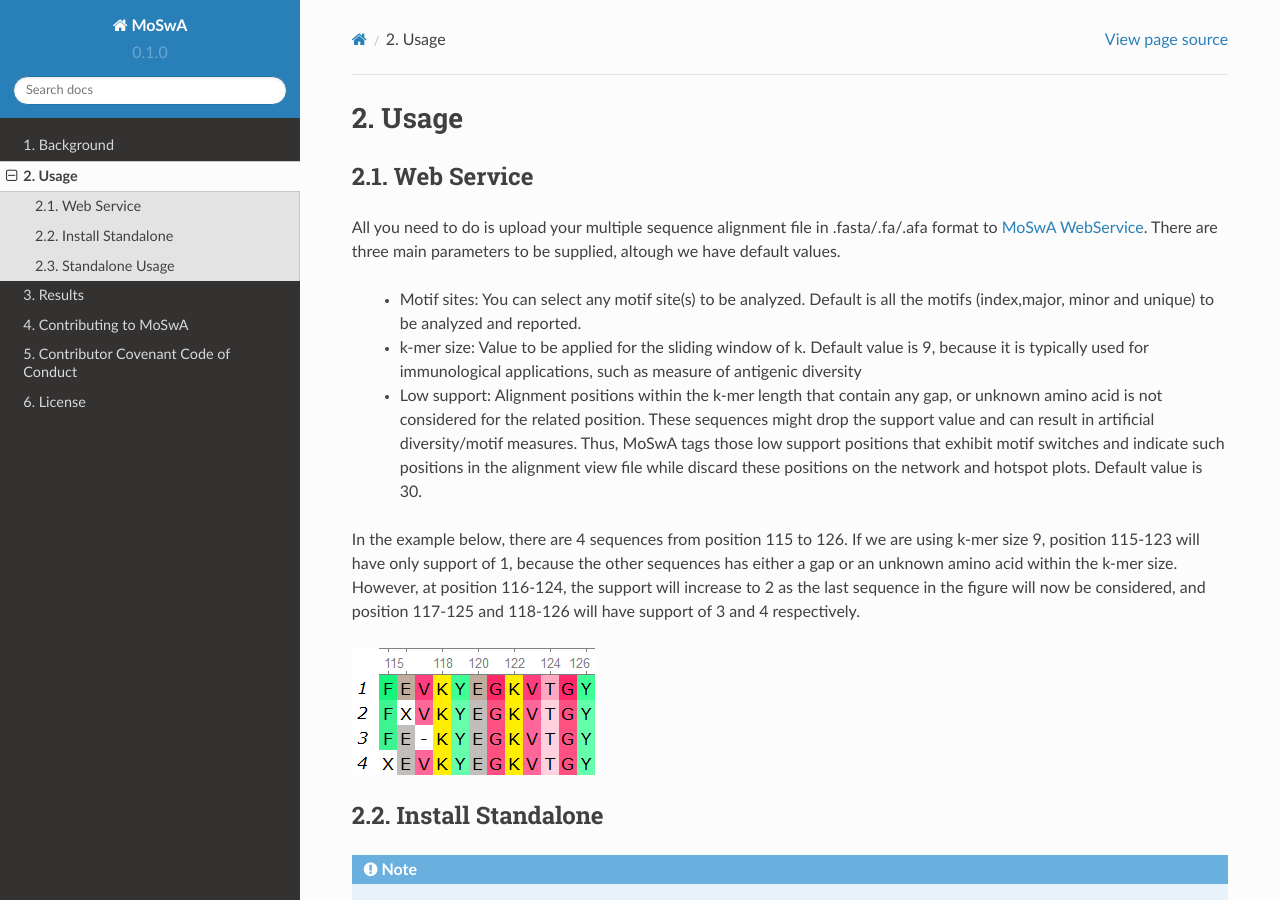
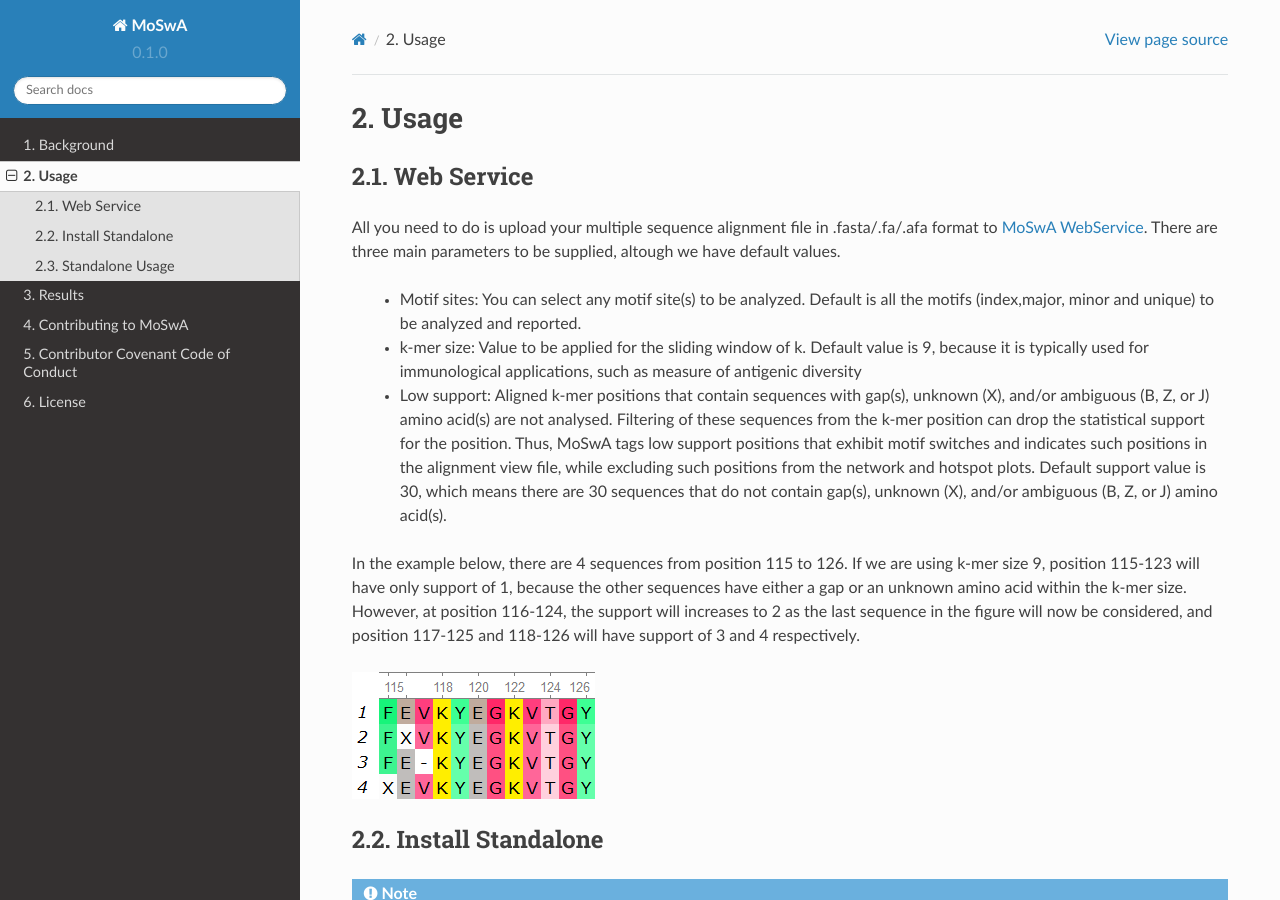
Before and after one commit to macelik/moswamanual, a Sphinx documentation site: the page built from docs/source/usage.rst, in a window 1280 px wide and 900 px high. Built offline with Sphinx 7.4.7 and the Read the Docs theme 2.0.0, drawn with Linux system fonts in a browser that asks for light colours.

Commit message:
Update usage.rst

```diff
--- a/docs/source/usage.rst
+++ b/docs/source/usage.rst
@@ -10,9 +10,9 @@ All you need to do is upload your multiple sequence alignment file in .fasta/.fa
 
    -  Motif sites: You can select any motif site(s) to be analyzed. Default is all the motifs (index,major, minor and unique) to be analyzed and reported.
    -  k-mer size: Value to be applied for the sliding window of k. Default value is 9, because it is typically used for immunological applications, such as measure of antigenic diversity
-   -  Low support: Alignment positions within the k-mer length that contain any gap, or unknown amino acid is not considered for the related position. These sequences might drop the support value and can result in artificial diversity/motif measures. Thus, MoSwA tags those low support positions that exhibit motif switches and indicate such positions in the alignment view file while discard these positions on the network and hotspot plots. Default value is 30.
+   -  Low support: Aligned k-mer positions that contain sequences with gap(s), unknown (X), and/or ambiguous (B, Z, or J) amino acid(s) are not analysed. Filtering of these sequences from the k-mer position can drop the statistical support for the position. Thus, MoSwA tags low support positions that exhibit motif switches and indicates such positions in the alignment view file, while excluding such positions from the network and hotspot plots. Default support value is 30, which means there are 30 sequences that do not contain gap(s), unknown (X), and/or ambiguous (B, Z, or J) amino acid(s).
 
-In the example below, there are 4 sequences from position 115 to 126. If we are using k-mer size 9, position 115-123 will have only support of 1, because the other sequences has either a gap or an unknown amino acid within the k-mer size. However, at position 116-124, the support will increase to 2 as the last sequence in the figure will now be considered, and position 117-125 and 118-126 will have support of 3 and 4 respectively.
+In the example below, there are 4 sequences from position 115 to 126. If we are using k-mer size 9, position 115-123 will have only support of 1, because the other sequences have either a gap or an unknown amino acid within the k-mer size. However, at position 116-124, the support will increases to 2 as the last sequence in the figure will now be considered, and position 117-125 and 118-126 will have support of 3 and 4 respectively.
 
 .. figure:: figs/low_sup_exp.png
 
```
